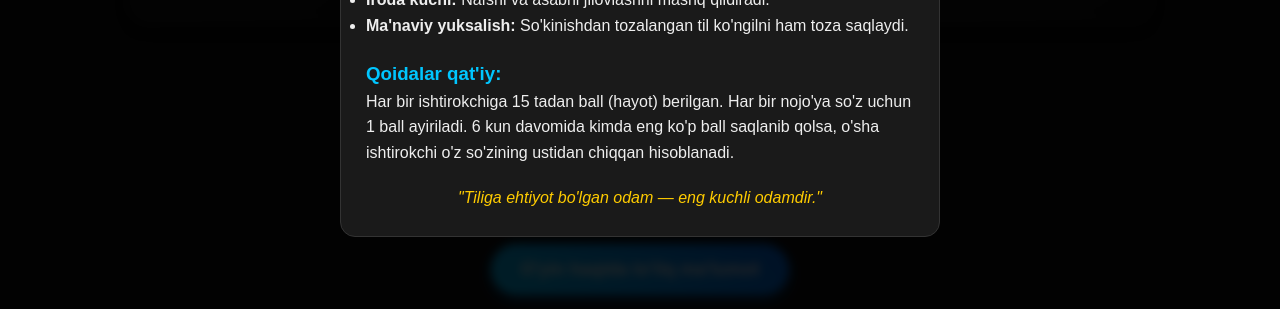
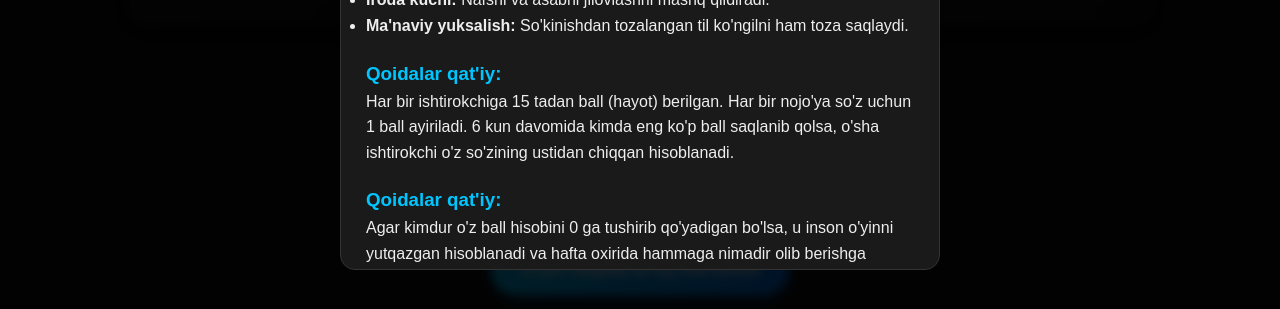
Before and after one commit to SuxrobErkinov2009/stop-swearing-challenge, a website: page Index.html in a window 1280 px wide. Both pictures are taken after a click on the button "O'yin haqida to'liq ma'lumot". Shown: the part 421-730 px from the top of the page. Drawn offline with Linux system fonts and the light colour scheme; no server answers.

```diff
--- a/Index.html
+++ b/Index.html
@@ -59,6 +59,9 @@
                     davomida kimda eng ko'p ball saqlanib qolsa, o'sha ishtirokchi o'z so'zining ustidan chiqqan
                     hisoblanadi.</p>
 
+                <h3>Qoidalar qat'iy:</h3>
+                <p>Agar kimdur o'z ball hisobini 0 ga tushirib qo'yadigan bo'lsa, u inson o'yinni yutqazgan hisoblanadi va hafta oxirida hammaga nimadir olib berishga majburdir!!!</p>
+
                 <p class="quote">"Tiliga ehtiyot bo'lgan odam — eng kuchli odamdir."</p>
             </div>
         </div>
```
